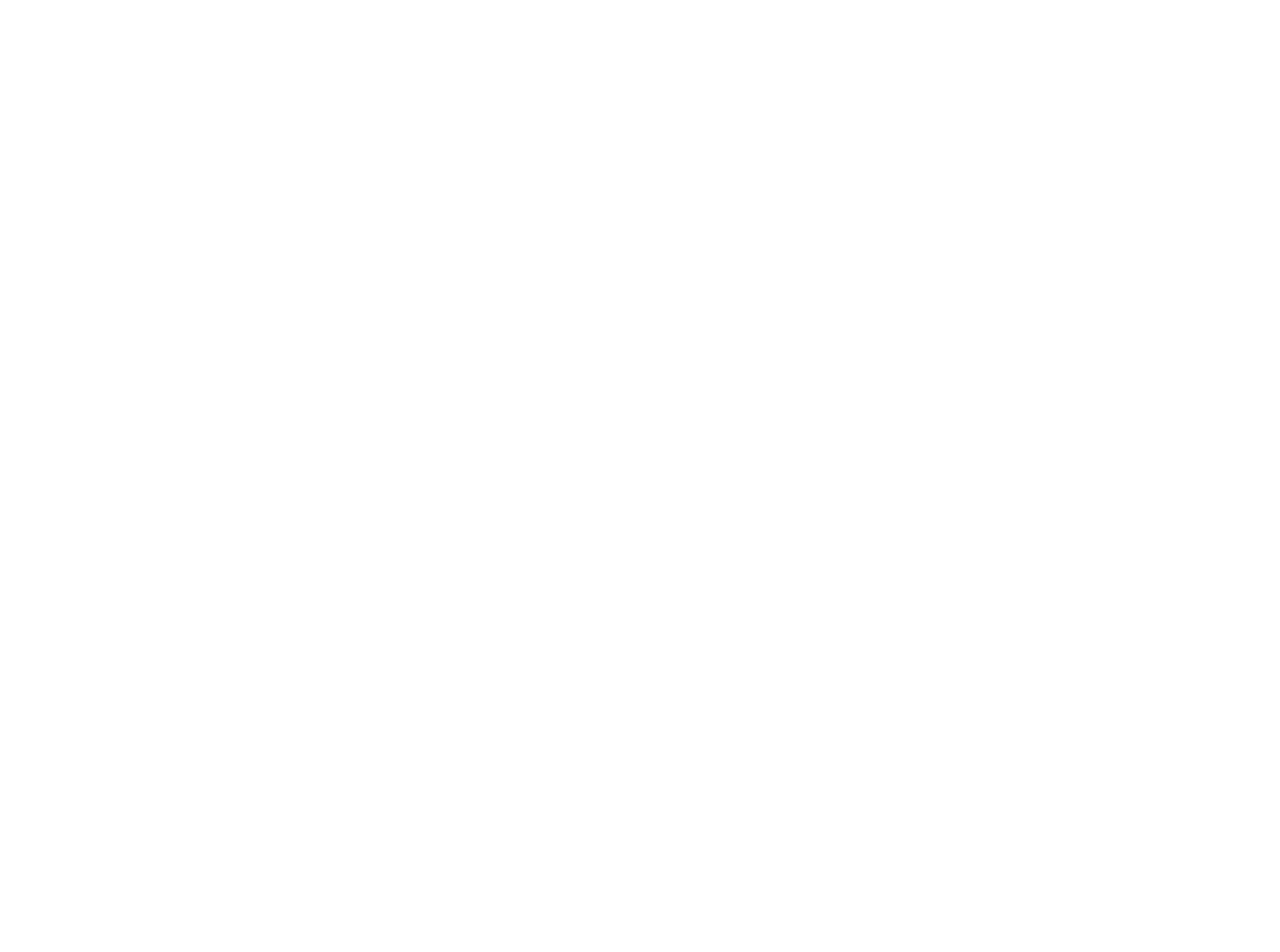
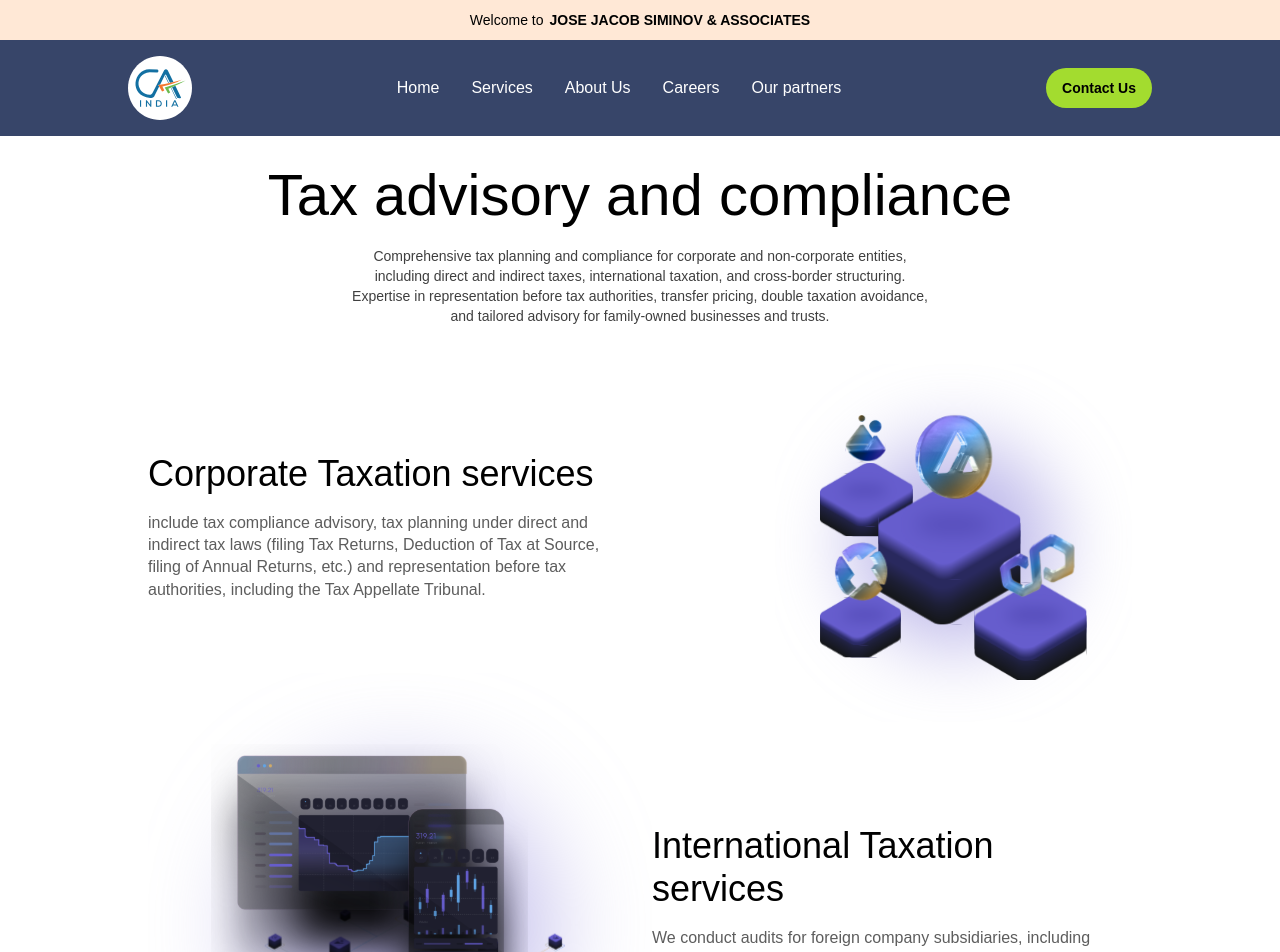
Before and after one commit to adithyanmkd/trustworth-accounting, a React (Vite) app in the folder client/: page /tax-advisory in a window 1280 px wide. Before the commit this address had no page. Shown: the top 952 px of the page. Before the commit the page ends 800 px from the top, so only its background shows below. Built offline with nearby package versions, Linux system fonts and the light colour scheme.

Commit message:
tax advisory page created

```diff
--- a/client/src/App.tsx
+++ b/client/src/App.tsx
@@ -1,6 +1,7 @@
 import { BrowserRouter as Router, Routes, Route } from "react-router-dom";
 import Home from "./pages/Home";
 import AuditAndAssurance from "./pages/AuditAndAssurance";
+import TaxAdvisory from "./pages/TaxAdvisory";
 
 function App() {
   return (
@@ -13,6 +14,7 @@
               path="/audit-and-assurance"
               element={<AuditAndAssurance />}
             />
+            <Route path="/tax-advisory" element={<TaxAdvisory />} />
           </Routes>
         </Router>
       </div>
--- a/client/src/components/molecules/ServiceHeading.tsx
+++ b/client/src/components/molecules/ServiceHeading.tsx
@@ -1,18 +1,16 @@
-// type PropsType = {
-//   heading: string;
-//   description: string;
-// };
-// { heading, description }: PropsType
-const ServiceHeading = () => {
+type PropsType = {
+  heading: string;
+  description: string;
+};
+
+const ServiceHeading = ({ heading, description }: PropsType) => {
   return (
     <div className="flex flex-col items-center px-5 pb-6 pt-[140px] md:pb-12 md:pt-[160px]">
       <h1 className="text-center text-[38px] leading-[120%] md:text-[44px] lg:text-[58px]">
-        Audit and Assurance
+        {heading}
       </h1>
       <p className="max-w-[580px] pt-4 text-center text-sm text-[#3F3F3F]">
-        Offering statutory, internal, and specialized audits under Indian laws,
-        along with risk management, group reporting, and due diligence to ensure
-        compliance, efficiency, and informed decision-making.
+        {description}
       </p>
     </div>
   );
--- a/client/src/components/organisms/ServiceSection.tsx
+++ b/client/src/components/organisms/ServiceSection.tsx
@@ -27,6 +27,7 @@
       src: TaxImg,
       alt: "tax advisory image",
     },
+    href: "/tax-advisory",
   },
   {
     label: "Accounting And Bookkeeping",
--- a/client/src/pages/AuditAndAssurance.tsx
+++ b/client/src/pages/AuditAndAssurance.tsx
@@ -43,10 +43,16 @@
   },
 ];
 
+const headingContent = {
+  heading: "Audit and Assurance",
+  description:
+    "Offering statutory, internal, and specialized audits under Indian laws, along with risk management, group reporting, and due diligence to ensure compliance, efficiency, and informed decision-making.",
+};
+
 const AuditAndAssurance = () => {
   return (
     <MainLayout>
-      <ServiceHeading />
+      <ServiceHeading {...headingContent} />
       {blockContenct.map((data, index) => (
         <TextImgBlock key={index} {...data} />
       ))}
--- /dev/null
+++ b/client/src/pages/TaxAdvisory.tsx
@@ -0,0 +1,64 @@
+import TextImgBlock from "../components/molecules/TextImgBlock";
+import MainLayout from "../templates/MainLayout";
+
+//images
+import bgPurple from "../assets/images/full-page-service/audit/img1bg.svg";
+import bgBlue from "../assets/images/full-page-service/audit/bgBlue.svg";
+import InternalAudit from "../assets/images/full-page-service/audit/img1.svg";
+import IntlAudit from "../assets/images/full-page-service/audit/img2.svg";
+import SpecialAudit from "../assets/images/full-page-service/audit/img3.svg";
+import ServiceHeading from "../components/molecules/ServiceHeading";
+
+//content
+const blockContenct = [
+  {
+    heading: "Corporate Taxation services",
+    description:
+      "include tax compliance advisory, tax planning under direct and indirect tax laws (filing Tax Returns, Deduction of Tax at Source, filing of Annual Returns, etc.) and representation before tax authorities, including the Tax Appellate Tribunal.",
+    img: {
+      src: InternalAudit,
+      alt: "image 1",
+      bgSrc: bgPurple,
+    },
+  },
+  {
+    heading: "International Taxation services",
+    description:
+      "We conduct audits for foreign company subsidiaries, including reporting to the parent company's independent auditor and preparing the group auditors' pack for Indian subsidiaries.",
+    img: {
+      src: IntlAudit,
+      alt: "image 2",
+      bgSrc: bgPurple,
+    },
+    flexDirection: "md:flex-row-reverse",
+  },
+  {
+    heading: "Non-Corporate Services",
+    description:
+      "We provide services for non-corporate entities like partnerships, LLPs, and family trusts, including formation, tax compliance, advisory, and planning for family-owned businesses.",
+    img: {
+      src: SpecialAudit,
+      alt: "image 1",
+      bgSrc: bgBlue,
+    },
+  },
+];
+
+const headingContent = {
+  heading: "Tax advisory and compliance",
+  description:
+    "Comprehensive tax planning and compliance for corporate and non-corporate entities, including direct and indirect taxes, international taxation, and cross-border structuring. Expertise in representation before tax authorities, transfer pricing, double taxation avoidance, and tailored advisory for family-owned businesses and trusts.",
+};
+
+const TaxAdvisory = () => {
+  return (
+    <MainLayout>
+      <ServiceHeading {...headingContent} />
+      {blockContenct.map((data, index) => (
+        <TextImgBlock key={index} {...data} />
+      ))}
+    </MainLayout>
+  );
+};
+
+export default TaxAdvisory;
```
Also changed, not shown: client/vercel.json.
